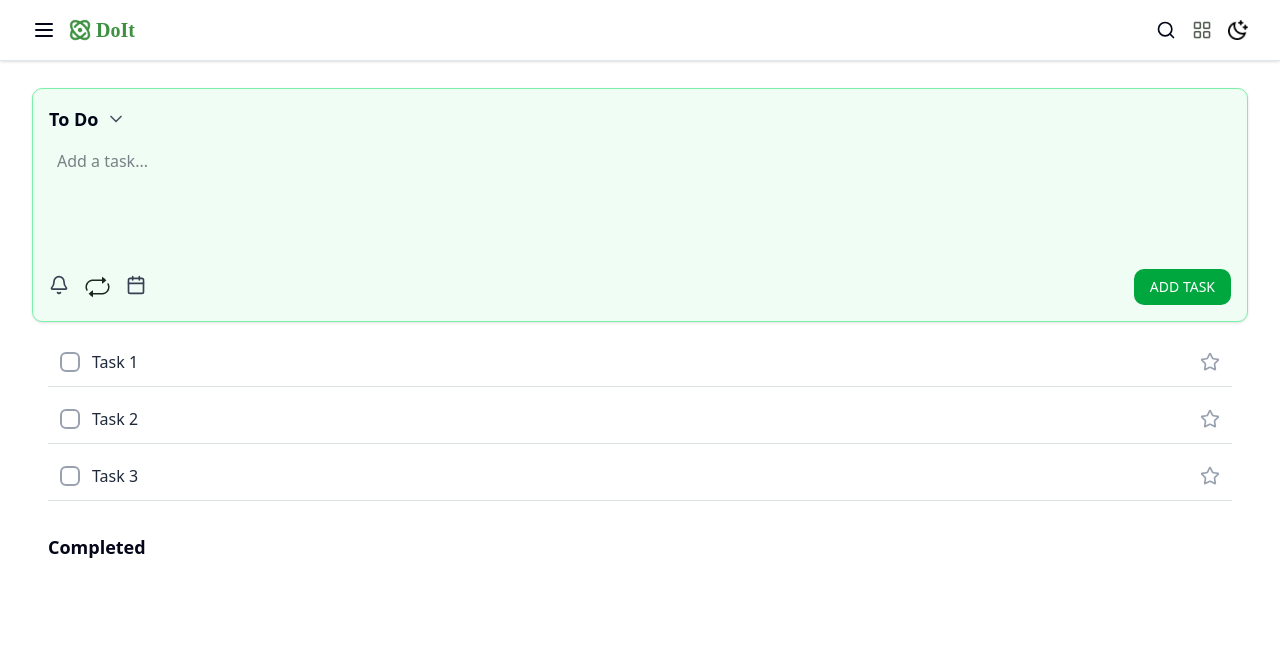
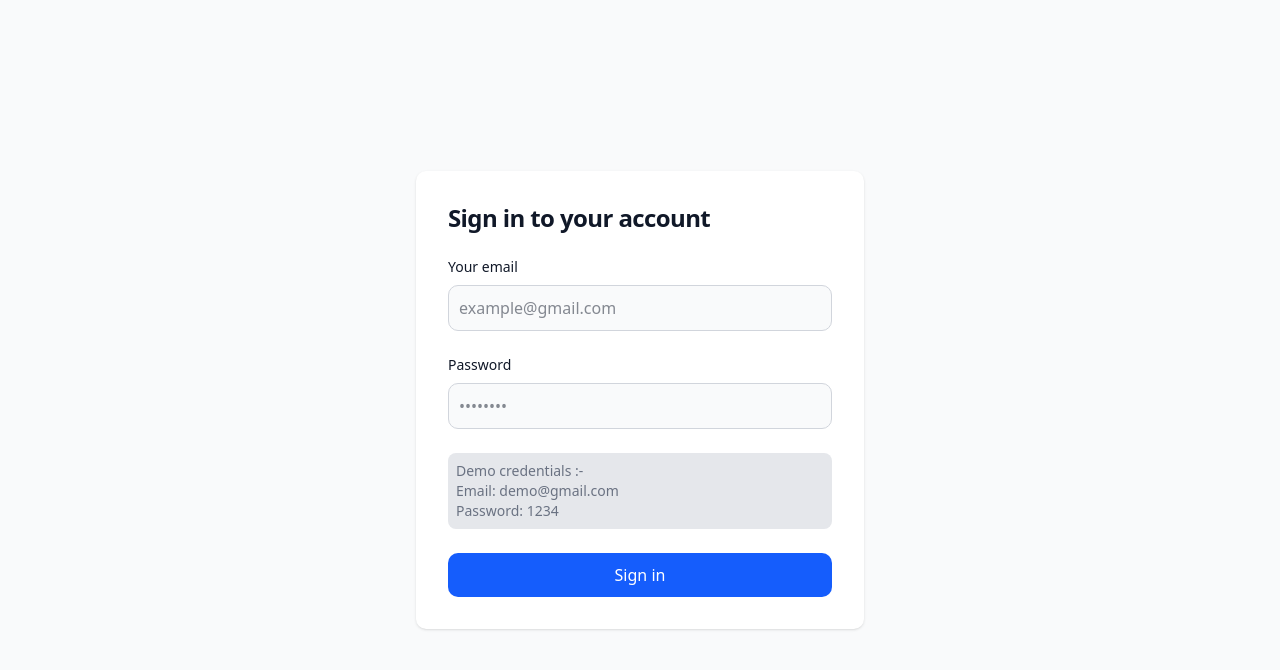
Before and after one commit to ajais-25/doit-quadB, a React (Vite) app: page /login in a window 1280 px wide. Shown: the top 670 px of the page. Built offline with nearby package versions, Linux system fonts and the light colour scheme.

Commit message:
add routing and login page

```diff
--- a/package.json
+++ b/package.json
@@ -22,6 +22,8 @@
     "react-day-picker": "^8.10.1",
     "react-dom": "^19.0.0",
     "react-redux": "^9.2.0",
+    "react-router-dom": "^7.3.0",
+    "react-toastify": "^11.0.5",
     "redux-persist": "^6.0.0",
     "tailwind-merge": "^3.0.2",
     "tailwindcss": "^4.0.12",
--- a/src/App.jsx
+++ b/src/App.jsx
@@ -1,33 +1,36 @@
-import { useState } from "react";
-import Sidebar from "./components/Sidebar";
-import TopBar from "./components/TopBar";
-import TaskBoard from "./components/TaskBoard/TaskBoard";
+import { BrowserRouter, Route, Routes, Navigate } from "react-router-dom";
+import Layout from "./Layout";
+import TaskBoard from "./pages/TaskBoard";
+import Login from "./pages/Login";
+import { useSelector } from "react-redux";
+
+const ProtectedRoute = ({ element }) => {
+  const isLoggedIn = useSelector((state) => state.auth.isLoggedIn);
+
+  return isLoggedIn ? element : <Navigate to="/login" />;
+};
 
 function App() {
-  const [isSidebarOpen, setSidebarOpen] = useState(false);
-
-  const toggleSidebar = () => {
-    setSidebarOpen(!isSidebarOpen);
-  };
-
   return (
-    <div className="flex">
-      <div
-        className={`fixed h-screen z-50 overflow-hidden pt-28 transition-all duration-300 ${
-          isSidebarOpen ? "w-80" : "w-0"
-        }`}
-      >
-        <TopBar toggleSidebar={toggleSidebar} />
-        <Sidebar isOpen={isSidebarOpen} />
-      </div>
-      <div
-        className={`flex-grow transition-all duration-300 ${
-          isSidebarOpen ? "ml-70" : "ml-0"
-        }`}
-      >
-        <TaskBoard />
-      </div>
-    </div>
+    <BrowserRouter>
+      <Routes>
+        <Route path="/login" element={<Login />} />
+        <Route path="/" element={<Layout />}>
+          <Route
+            path="/"
+            element={<ProtectedRoute element={<TaskBoard />} />}
+          />
+        </Route>
+        <Route
+          path="*"
+          element={
+            <div className="h-screen w-screen flex justify-center items-center">
+              404 Page Not Found
+            </div>
+          }
+        />
+      </Routes>
+    </BrowserRouter>
   );
 }
 
--- /dev/null
+++ b/src/Layout.jsx
@@ -0,0 +1,34 @@
+import { Outlet } from "react-router-dom";
+import TopBar from "./components/TopBar";
+import Sidebar from "./components/Sidebar";
+import { useState } from "react";
+
+const Layout = () => {
+  const [isSidebarOpen, setSidebarOpen] = useState(false);
+
+  const toggleSidebar = () => {
+    setSidebarOpen(!isSidebarOpen);
+  };
+
+  return (
+    <div className="flex">
+      <div
+        className={`fixed h-screen z-50 overflow-hidden pt-28 transition-all duration-300 ${
+          isSidebarOpen ? "w-80" : "w-0"
+        }`}
+      >
+        <TopBar toggleSidebar={toggleSidebar} />
+        <Sidebar isOpen={isSidebarOpen} />
+      </div>
+      <div
+        className={`flex-grow transition-all duration-300 ${
+          isSidebarOpen ? "ml-70" : "ml-0"
+        }`}
+      >
+        <Outlet />
+      </div>
+    </div>
+  );
+};
+
+export default Layout;
--- /dev/null
+++ b/src/features/authSlice.js
@@ -0,0 +1,21 @@
+import { createSlice } from "@reduxjs/toolkit";
+
+const initialState = {
+  isLoggedIn: false,
+};
+
+const authSlice = createSlice({
+  name: "auth",
+  initialState,
+  reducers: {
+    login: (state) => {
+      state.isLoggedIn = true;
+    },
+    logout: (state) => {
+      state.isLoggedIn = false;
+    },
+  },
+});
+
+export const { login, logout } = authSlice.actions;
+export default authSlice.reducer;
--- a/src/main.jsx
+++ b/src/main.jsx
@@ -6,12 +6,25 @@ import { Provider } from "react-redux";
 import store from "./store";
 import { persistor } from "./store";
 import { PersistGate } from "redux-persist/integration/react";
+import { ToastContainer } from "react-toastify";
 
 createRoot(document.getElementById("root")).render(
   <StrictMode>
     <Provider store={store}>
       <PersistGate loading={null} persistor={persistor}>
         <App />
+        <ToastContainer
+          position="top-center"
+          autoClose={2000}
+          hideProgressBar={false}
+          newestOnTop={false}
+          closeOnClick={false}
+          rtl={false}
+          pauseOnFocusLoss={false}
+          draggable
+          pauseOnHover={false}
+          theme="light"
+        />
       </PersistGate>
     </Provider>
   </StrictMode>
--- /dev/null
+++ b/src/pages/Login.jsx
@@ -0,0 +1,92 @@
+import { useState } from "react";
+import { useNavigate } from "react-router-dom";
+import { toast } from "react-toastify";
+import { useDispatch } from "react-redux";
+import { login } from "../features/authSlice";
+
+const Login = () => {
+  const [email, setEmail] = useState("");
+  const [password, setPassword] = useState("");
+
+  const dispatch = useDispatch();
+
+  const navigate = useNavigate();
+
+  const handleSubmit = async (e) => {
+    e.preventDefault();
+    if (!email || !password) {
+      return toast.error("Please fill in all fields");
+    }
+
+    if (email !== "demo@gmail.com" || password !== "1234") {
+      return toast.error("Invalid credentials");
+    }
+
+    dispatch(login());
+    navigate("/");
+  };
+
+  return (
+    <section className="h-screen flex justify-center items-center px-6 py-8 overflow-y-hidden bg-gray-50">
+      <div className="w-full bg-white rounded-lg shadow md:mt-0 sm:max-w-md xl:p-0">
+        <div className="p-6 space-y-4 md:space-y-6 sm:p-8">
+          <h1 className="text-xl font-bold leading-tight tracking-tight text-gray-900 md:text-2xl">
+            Sign in to your account
+          </h1>
+          <form className="space-y-4 md:space-y-6" action="#">
+            <div>
+              <label
+                htmlFor="email"
+                className="block mb-2 text-sm font-medium text-gray-900"
+              >
+                Your email
+              </label>
+              <input
+                type="email"
+                name="email"
+                id="email"
+                className="bg-gray-50 border border-gray-300 text-gray-900 rounded-lg focus:ring-primary-600 focus:border-primary-600 block w-full p-2.5"
+                placeholder="example@gmail.com"
+                required=""
+                value={email}
+                onChange={(e) => setEmail(e.target.value)}
+              />
+            </div>
+            <div>
+              <label
+                htmlFor="password"
+                className="block mb-2 text-sm font-medium text-gray-900"
+              >
+                Password
+              </label>
+              <input
+                type="password"
+                name="password"
+                id="password"
+                placeholder="••••••••"
+                className="bg-gray-50 border border-gray-300 text-gray-900 rounded-lg focus:ring-primary-600 focus:border-primary-600 block w-full p-2.5"
+                required=""
+                value={password}
+                onChange={(e) => setPassword(e.target.value)}
+              />
+            </div>
+            <div className="text-sm bg-gray-200 rounded-md p-2 text-gray-500">
+              Demo credentials :-
+              <div>Email: demo@gmail.com</div>
+              <div>Password: 1234</div>
+            </div>
+            <button
+              type="submit"
+              className="w-full bg-blue-600 px-5 py-2.5 flex justify-center items-center text-white font-medium rounded-lg hover:bg-blue-700 cursor-pointer focus:outline-none focus:ring focus:ring-blue-200 focus:ring-opacity-50"
+              onClick={handleSubmit}
+            >
+              Sign in
+            </button>
+          </form>
+        </div>
+      </div>
+    </section>
+  );
+};
+
+export default Login;
--- a/src/store.js
+++ b/src/store.js
@@ -1,5 +1,6 @@
-import { configureStore } from "@reduxjs/toolkit";
+import { combineReducers, configureStore } from "@reduxjs/toolkit";
 import taskReducer from "./features/taskSlice";
+import authReducer from "./features/authSlice";
 import { persistStore, persistReducer } from "redux-persist";
 import storage from "redux-persist/lib/storage";
 
@@ -8,12 +9,15 @@ const persistConfig = {
   storage,
 };
 
-const persistedReducer = persistReducer(persistConfig, taskReducer);
+const rootReducer = combineReducers({
+  tasks: taskReducer,
+  auth: authReducer,
+});
+
+const persistedReducer = persistReducer(persistConfig, rootReducer);
 
 const store = configureStore({
-  reducer: {
-    tasks: persistedReducer,
-  },
+  reducer: persistedReducer,
 });
 
 export const persistor = persistStore(store);
```
Also changed, not shown: src/pages/TaskBoard.jsx (renamed from src/components/TaskBoard/TaskBoard.jsx, +4 -4 lines), 1 other file (tests, documents, lock files or other folders).
